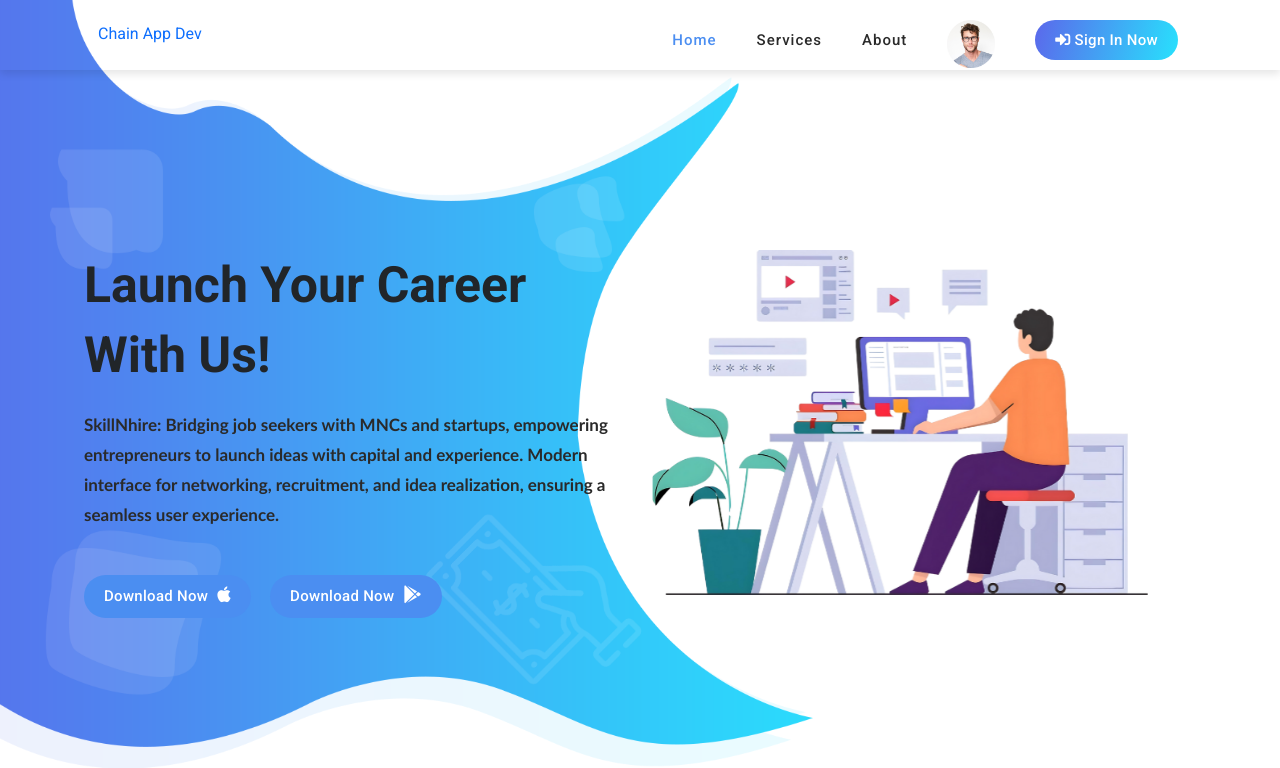
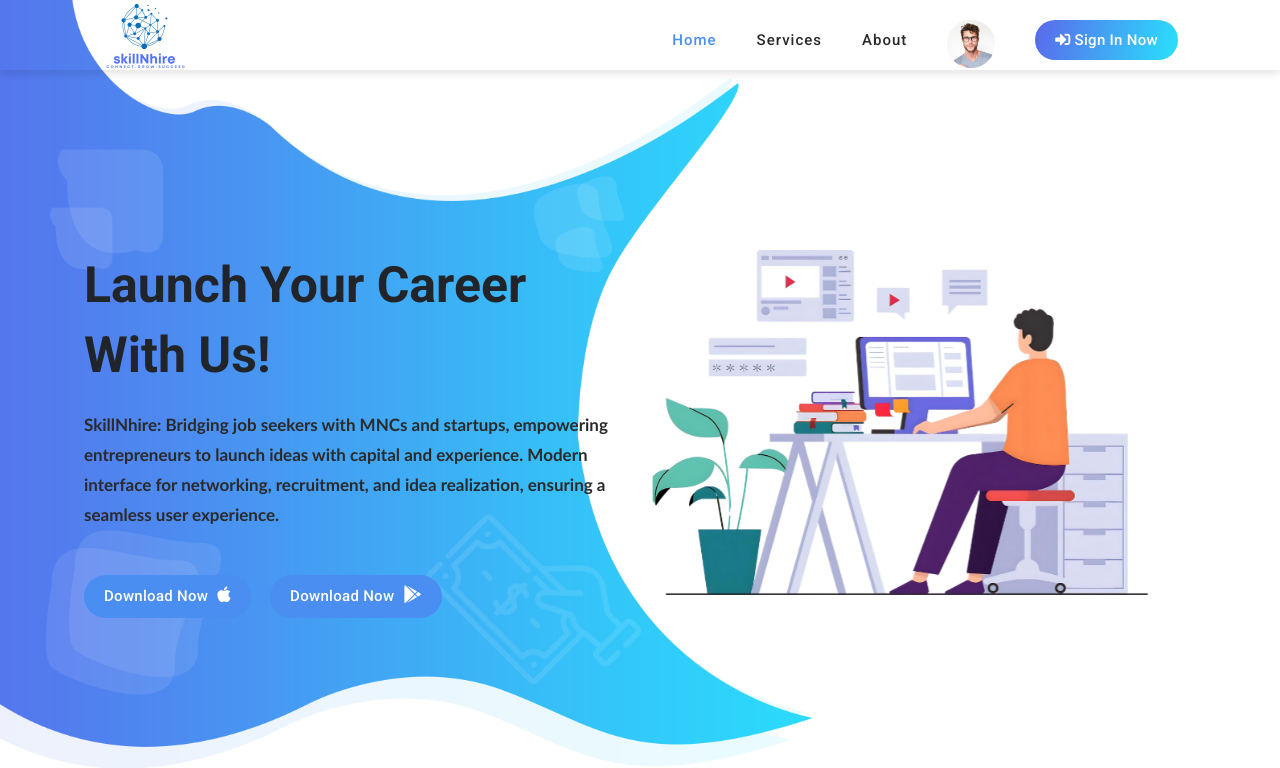
Before and after one commit to NithinRegidi/SkillnHire, a plain HTML site: page index.html in a window 1280 px wide. Shown: the top 768 px of the page. Drawn offline with Linux system fonts and the light colour scheme.

Commit message:
Update index.html

```diff
--- a/index.html
+++ b/index.html
@@ -50,7 +50,7 @@
           <nav class="main-nav">
             <!-- ***** Logo Start ***** -->
             <a href="index.html" class="logo">
-              <img src="/images/main-logo.png" alt="Chain App Dev" style="width: 7.8rem; height: 7.8rem; margin-top: -0.8rem;">
+              <img src="/assets/images/main-logo.png" alt="Chain App Dev" style="width: 7.8rem; height: 7.8rem; margin-top: -0.8rem;">
             </a>
             <!-- ***** Logo End ***** -->
             <!-- ***** Menu Start ***** -->
```
